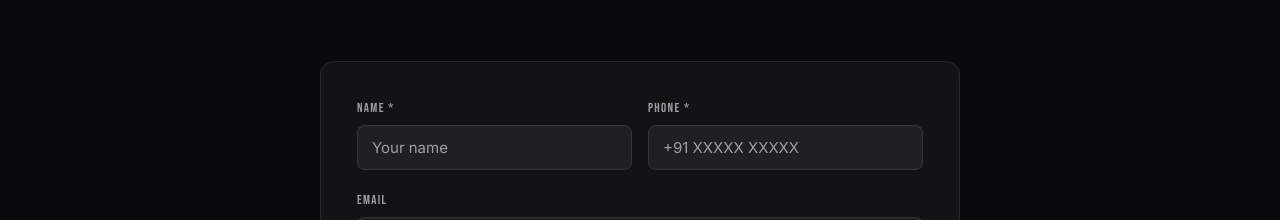
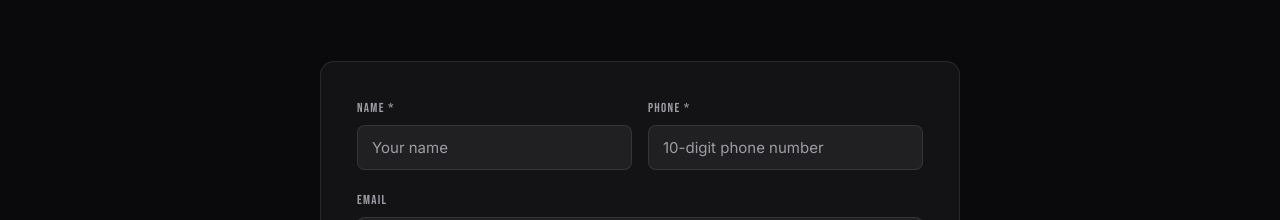
Before and after one commit to ishaan-bits/goldozo, a Next.js app: page / in a window 1280 px wide. Shown: the part 8726-8946 px from the top of the page. Built offline with nearby package versions, Linux system fonts and the light colour scheme; no server answers; the database is empty.

Commit message:
Add 10-digit phone validation to enquiry form: strip non-digits, inputMode numeric, pattern check

```diff
--- a/components/EnquiryForm.jsx
+++ b/components/EnquiryForm.jsx
@@ -10,12 +10,24 @@ export default function EnquiryForm() {
   const [status, setStatus] = useState(null);
   const [submitting, setSubmitting] = useState(false);
 
-  const handleChange = (e) => setForm({ ...form, [e.target.name]: e.target.value });
+  const handleChange = (e) => {
+    const { name, value } = e.target;
+    if (name === "phone") {
+      const digits = value.replace(/\D/g, "").slice(0, 10);
+      setForm({ ...form, phone: digits });
+    } else {
+      setForm({ ...form, [name]: value });
+    }
+  };
 
   const handleSubmit = async (e) => {
     e.preventDefault();
     if (!form.name.trim() || !form.phone.trim()) {
       setStatus({ ok: false, msg: "Name and phone are required." });
+      return;
+    }
+    if (!/^\d{10}$/.test(form.phone)) {
+      setStatus({ ok: false, msg: "Please enter a valid 10-digit phone number." });
       return;
     }
     setSubmitting(true);
@@ -53,7 +65,7 @@ export default function EnquiryForm() {
             </label>
             <label className="enq-label">
               <span>Phone *</span>
-              <input name="phone" type="tel" required placeholder="+91 XXXXX XXXXX" value={form.phone} onChange={handleChange} />
+              <input name="phone" type="tel" inputMode="numeric" pattern="[0-9]*" maxLength={10} required placeholder="10-digit phone number" value={form.phone} onChange={handleChange} />
             </label>
           </div>
           <label className="enq-label">
```
